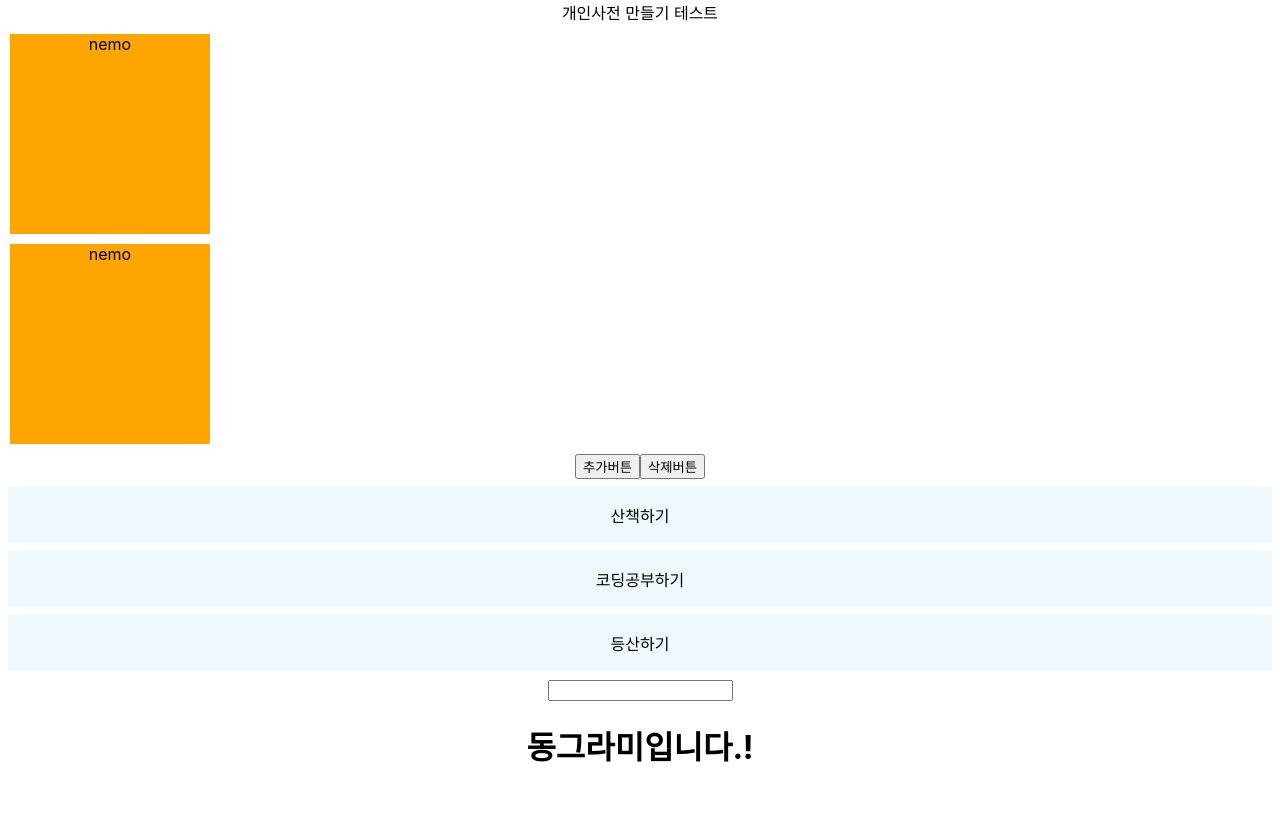
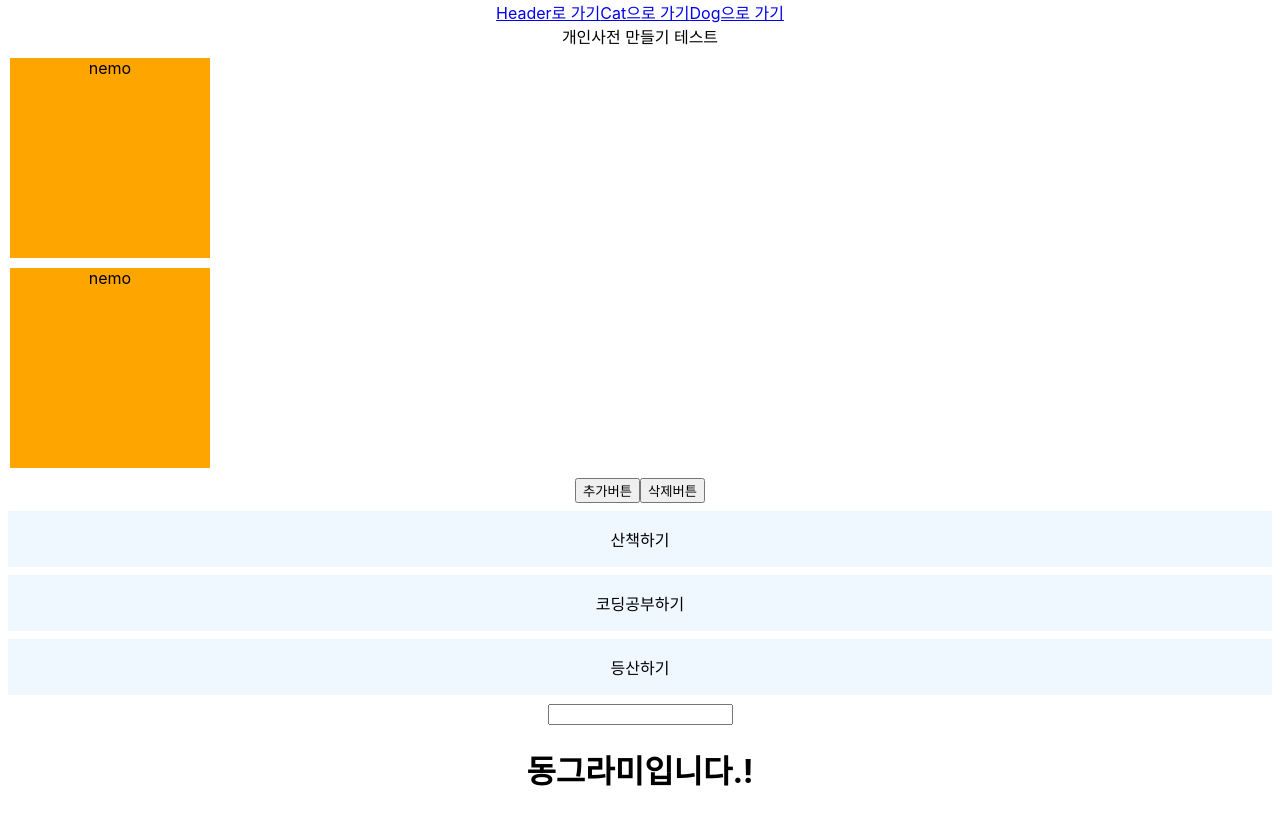
Before and after one commit to JONGGILLee/sparta_react_mytest4, a React (Create React App) app: page / in a window 1280 px wide. Built offline with nearby package versions, Linux system fonts and the light colour scheme.

Commit message:
3-4강 리액트에서 라우팅 처리하기 : {Link}  <Link to="/"> 이용하여 링크 이동

```diff
--- a/src/App.js
+++ b/src/App.js
@@ -1,25 +1,33 @@
 import "./App.css";
 import React from "react";
-import { Route } from "react-router-dom";
+import { Route, Link } from "react-router-dom";
 import styled from "styled-components";
 import Nemo from "./Nemo";
 import Button from "./Button";
 import Circle from "./Circle";
 import Header from "./Header";
 import Cat from "./Cat";
+import Dog from "./Dog";
 
 const list = ["산책하기", "코딩공부하기", "등산하기"];
 
 const App = () => {
   return (
     <div className="App">
+      <div>
+        <Link to="/">Header로 가기</Link>
+        <Link to="/Cat">Cat으로 가기</Link>
+        <Link to="/Dog">Dog으로 가기</Link>
+      </div>
+
       <Route path="/" exact>
         <Header />
       </Route>
-      <Route path="/Cat/:cat_name" exact component={Cat}>
+      <Route path="/Cat" exact component={Cat}>
         {/* cat_name 은 동적으로 바꿀거야 -> 동적 라우팅 */}
         {/* <Cat /> */}
       </Route>
+      <Route path="/Dog" exact component={Dog}></Route>
       <Nemo />
       <Button list={list} />
       <Circle />
```
